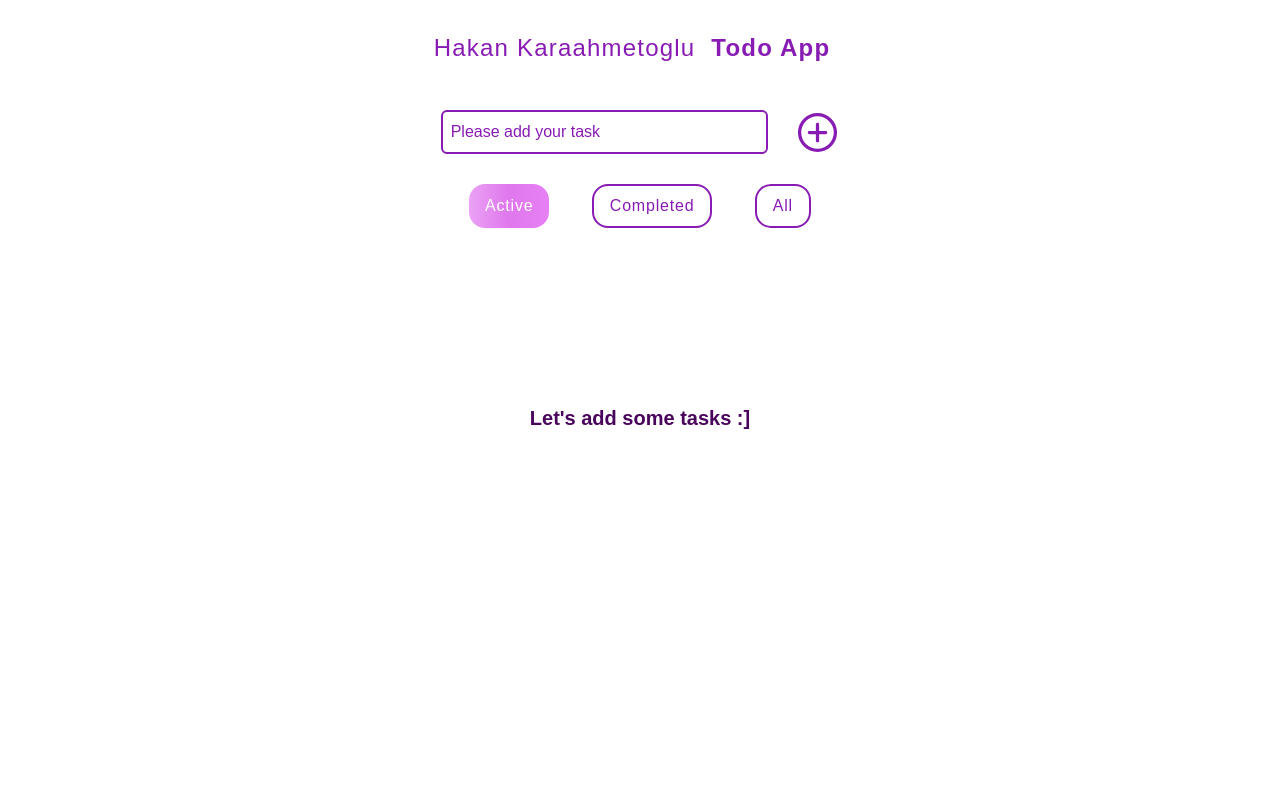
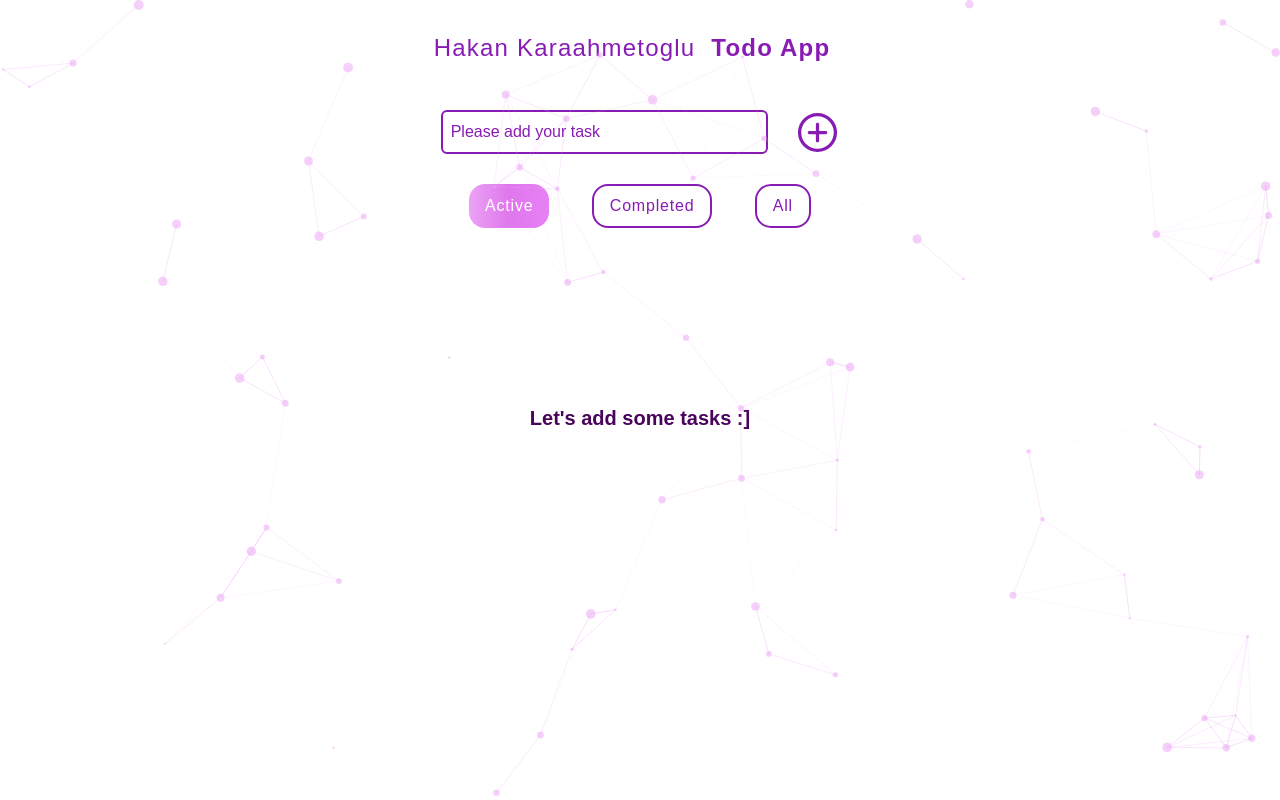
Before and after one commit to hakankaraahmet/redux-toolkit-animated-todoapp, a React (Create React App) app: page / in a window 1280 px wide. Built offline with nearby package versions, Linux system fonts and the light colour scheme.

Commit message:
animated background is added

```diff
--- a/package.json
+++ b/package.json
@@ -13,8 +13,10 @@
     "@types/react-dom": "^18.0.6",
     "react": "^18.2.0",
     "react-dom": "^18.2.0",
+    "react-particles": "^2.2.3",
     "react-redux": "^8.0.2",
     "react-scripts": "5.0.1",
+    "tsparticles": "^2.2.3",
     "typescript": "^4.7.4",
     "web-vitals": "^2.1.4"
   },
--- a/src/App.tsx
+++ b/src/App.tsx
@@ -1,12 +1,14 @@
-import React from 'react'
-import Todos from './components/Todos'
+import React from "react";
+import Background from "./components/Background";
+import Todos from "./components/Todos";
 
 const App = () => {
   return (
     <>
-      <Todos/>
+      <Background />
+      <Todos />
     </>
-  )
-}
+  );
+};
 
-export default App
+export default App;
--- /dev/null
+++ b/src/components/Background/index.tsx
@@ -0,0 +1,96 @@
+import React, { useCallback } from 'react'
+import Particles from "react-particles";
+import { loadFull } from "tsparticles";
+
+const Background = () => {
+    const particlesInit = useCallback(async (engine: any) => {
+        await loadFull(engine);
+      }, []);
+
+      const particlesLoaded = useCallback(async (container: any) => {
+        await console.log(container);
+      }, []);
+
+
+  return (
+    <Particles
+    id="tsparticles"
+    init={particlesInit}
+    loaded={particlesLoaded}
+    options={{
+      background: {
+        color: {
+          value: "transparent",
+        },
+      },
+      fpsLimit: 120,
+      interactivity: {
+        events: {
+          onClick: {
+            enable: true,
+            mode: "push",
+          },
+          onHover: {
+            enable: true,
+            mode: "repulse",
+          },
+          resize: true,
+        },
+        modes: {
+          push: {
+            quantity: 4,
+          },
+          repulse: {
+            distance: 200,
+            duration: 0.4,
+          },
+        },
+      },
+      particles: {
+        color: {
+          value: "#eba2f5",
+        },
+        links: {
+          color: "#eba2f5",
+          distance: 150,
+          enable: true,
+          opacity: 0.5,
+          width: 0.5,
+        },
+        collisions: {
+          enable: true,
+        },
+        move: {
+          direction: "none",
+          enable: true,
+          outModes: {
+            default: "bounce",
+          },
+          random: false,
+          speed: 2,
+          straight: false,
+        },
+        number: {
+          density: {
+            enable: true,
+            area: 1000,
+          },
+          value: 80,
+        },
+        opacity: {
+          value: 0.5,
+        },
+        shape: {
+          type: "circle",
+        },
+        size: {
+          value: { min: 1, max: 5 },
+        },
+      },
+      detectRetina: true,
+    }}
+  />
+  )
+}
+
+export default Background
--- a/src/components/Todos/index.tsx
+++ b/src/components/Todos/index.tsx
@@ -23,12 +23,12 @@ const Todos = () => {
   };
 
   return (
-    <div className="w-full min-h-screen flex items-center flex-col">
+    <div className="flex flex-col items-center w-full min-h-screen">
       <div className="py-4 w-full md:w-2/3  text-center tracking-wider text-2xl text-[#881bb3] flex-col lg:flex-row flex items-center justify-center">
         Hakan Karaahmetoglu{" "}
-        <span className="font-bold p-2 lg:p-4"> Todo App</span>
+        <span className="p-2 font-bold lg:p-4"> Todo App</span>
       </div>
-      <div className="flex p-4 w-full md:w-2/3 lg:w-1/3 justify-center">
+      <div className="flex justify-center w-full p-4 md:w-2/3 lg:w-1/3">
         <input
           type="text"
           onChange={(e) => handleChange(e)}
```
Also changed, not shown: 1 other file (tests, documents, lock files or other folders).
